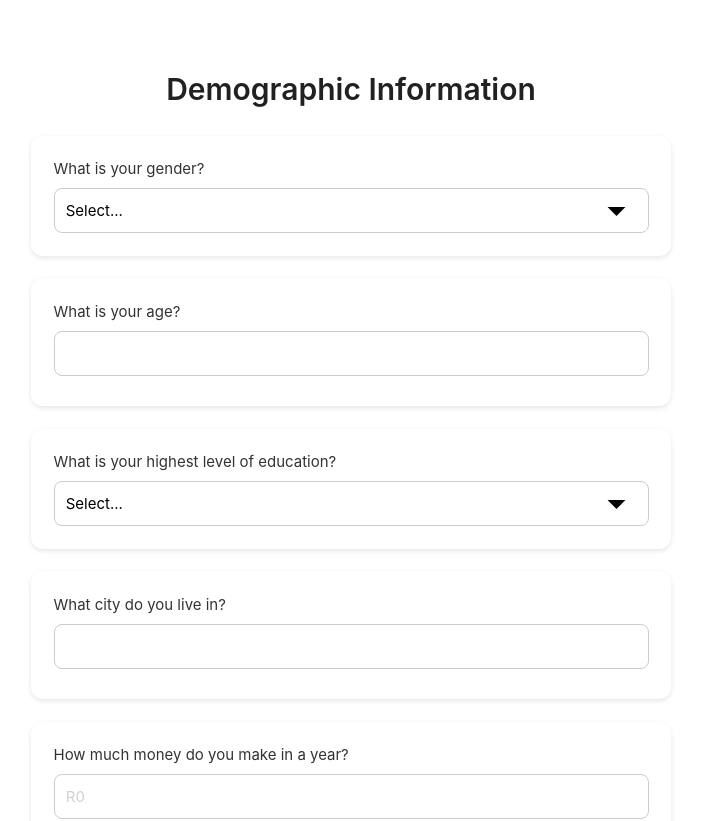
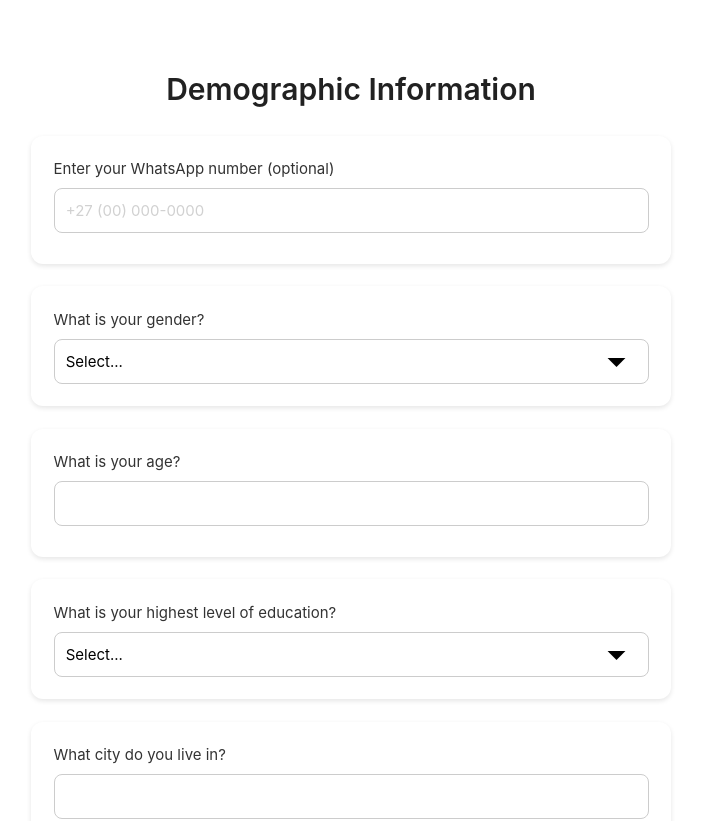
Before and after one commit to CoderTea-1/South-Africa25, a React (Create React App) app: page / in a window 1280 px wide. Shown: the top 821 px of the page, without its empty margins (289-990 px from the left). Built offline with nearby package versions, Linux system fonts and the light colour scheme.

Commit message:
Update DemographicForm.js

```diff
--- a/src/containers/DemographicForm.js
+++ b/src/containers/DemographicForm.js
@@ -9,6 +9,7 @@ const DemographicForm = () => {
   const history = useHistory();
 
   const [formData, setFormData] = useState({
+    whatsappNumber: "",
     gender: "",
     age: "",
     education: "",
@@ -24,6 +25,14 @@ const DemographicForm = () => {
 
   const validateInputs = () => {
     let tempErrors = {};
+
+    // Phone number validation (South African format)
+    if (
+      formData.whatsappNumber &&
+      !/^\+27\s\(\d{2}\)\s\d{3}-\d{4}$/.test(formData.whatsappNumber)
+    ) {
+      tempErrors.whatsappNumber = "Invalid format. Use +27 (00) 000-0000";
+    }
 
     // Age validation (must be positive)
     if (formData.age && (isNaN(formData.age) || Number(formData.age) <= 0)) {
@@ -76,6 +85,26 @@ const DemographicForm = () => {
     <div className="container">
       <h4 className="center-align">Demographic Information</h4>
       <form onSubmit={handleSubmit}>
+        {/* WhatsApp Number */}
+        <div className="card">
+          <div className="card-content">
+            <label htmlFor="whatsappNumber">
+              Enter your WhatsApp number (optional)
+            </label>
+            <input
+              type="tel"
+              id="whatsappNumber"
+              name="whatsappNumber"
+              value={formData.whatsappNumber}
+              onChange={handleChange}
+              placeholder="+27 (00) 000-0000"
+            />
+            {errors.whatsappNumber && (
+              <p className="error-text">{errors.whatsappNumber}</p>
+            )}
+          </div>
+        </div>
+
         {/* Gender */}
         <div className="card">
           <div className="card-content">
```
